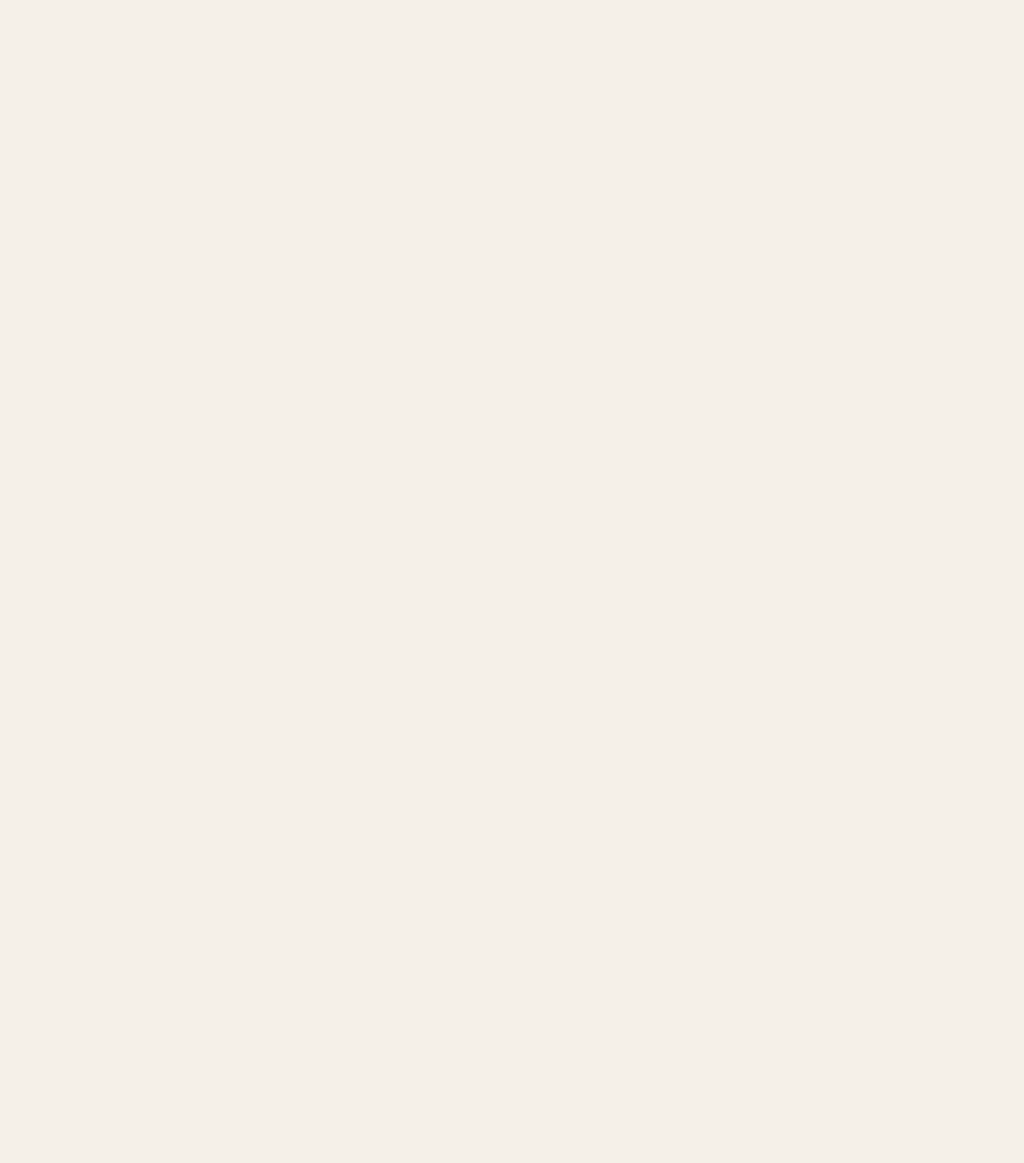
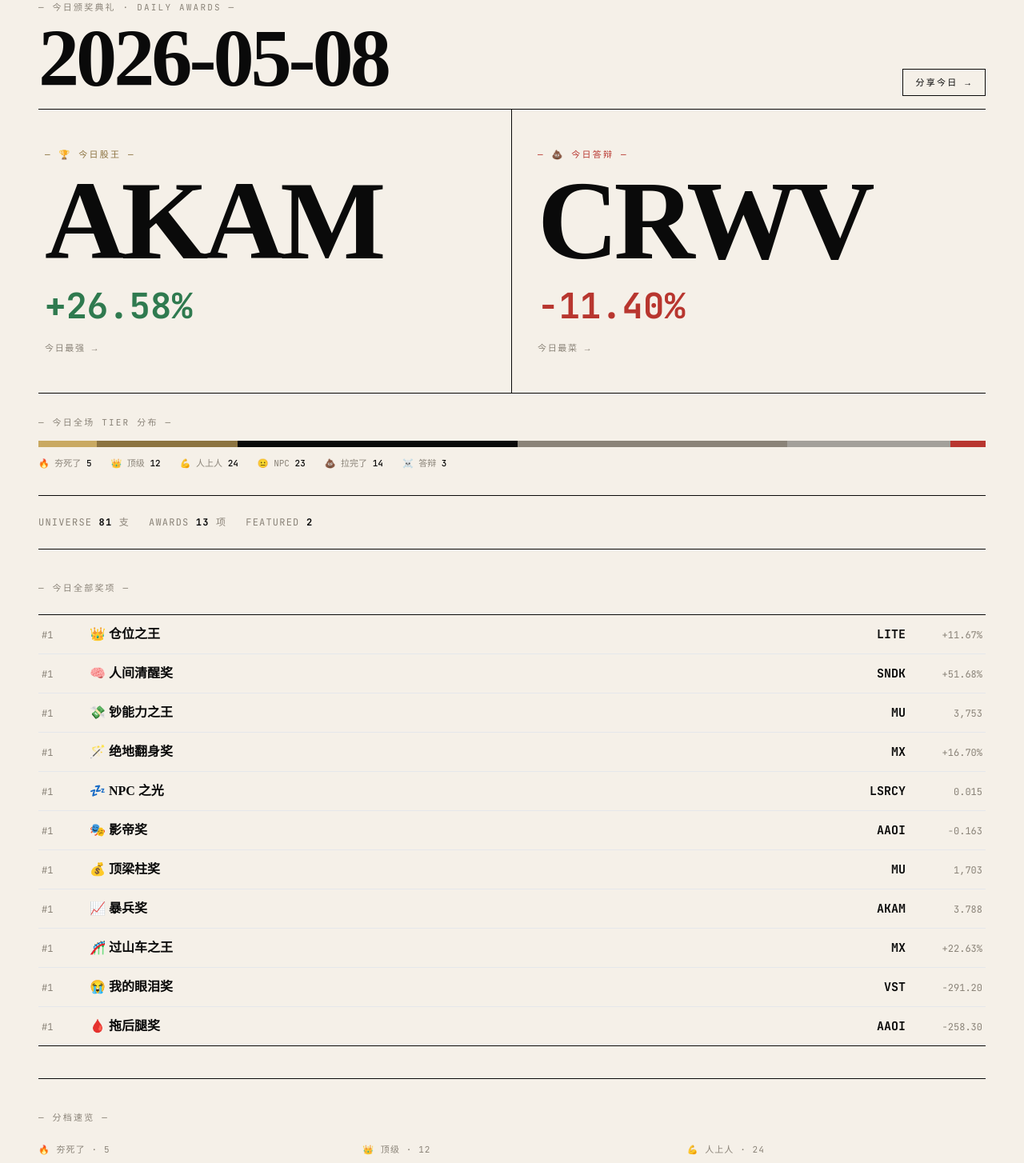
Before and after one commit to fishrz/tickertier, a React (Vite) app in the folder web/: page /daily in a window 1280 px wide. Before the commit this address had no page. Shown: the part 100-1554 px from the top of the page at 80% size. Before the commit the page ends 800 px from the top, so only its background shows below. Built offline with nearby package versions, Linux system fonts and the light colour scheme.

Commit message:
feat(daily): add /daily page (king/clown hero + tier bar + awards list + share); point notify back at /daily

```diff
--- a/web/src/App.tsx
+++ b/web/src/App.tsx
@@ -11,6 +11,7 @@ const Race = lazy(() => import('@/pages/Race'))
 const Portfolio = lazy(() => import('@/pages/Portfolio'))
 const PortfolioEdit = lazy(() => import('@/pages/PortfolioEdit'))
 const Preview = lazy(() => import('@/pages/Preview'))
+const Daily = lazy(() => import('@/pages/Daily'))
 
 function PageFallback() {
   return (
@@ -67,6 +68,14 @@ export default function App() {
             }
           />
           <Route
+            path="daily"
+            element={
+              <Suspense fallback={<PageFallback />}>
+                <Daily />
+              </Suspense>
+            }
+          />
+          <Route
             path="portfolio/edit"
             element={
               <Suspense fallback={<PageFallback />}>
--- /dev/null
+++ b/web/src/pages/Daily.tsx
@@ -0,0 +1,217 @@
+import { useQuery } from '@tanstack/react-query'
+import { Link } from 'react-router-dom'
+import { useState } from 'react'
+import { getAwardsToday, getTodayTiers } from '@/lib/api'
+import { TierBar } from '@/components/TierBar'
+
+const TIER_ORDER = ['🔥 夯死了', '👑 顶级', '💪 人上人', '😐 NPC', '💩 拉完了', '☠️ 答辩']
+
+function formatPct(v: number): string {
+  const pct = Math.abs(v) <= 1 ? v * 100 : v
+  const sign = pct > 0 ? '+' : ''
+  return `${sign}${pct.toFixed(2)}%`
+}
+
+// Award codes where metric is a percent (return rate)
+const PCT_AWARDS = new Set([
+  'daily_king', 'daily_clown', 'champion', 'crap', 'tank', 'rocket', 'comeback',
+  'high_dive', 'roller_coaster', 'volatile', 'gap', 'buy_low', 'big_position',
+])
+
+function formatMetric(code: string, v: number): string {
+  if (PCT_AWARDS.has(code)) return formatPct(v)
+  // Generic numeric: dollars / counts — show with thousand separator
+  const abs = Math.abs(v)
+  if (abs >= 1000) return v.toLocaleString('en-US', { maximumFractionDigits: 0 })
+  if (abs >= 10) return v.toFixed(2)
+  return v.toFixed(3)
+}
+
+function findAward(awards: Array<{ code: string; name: string; winners: Array<{ rank: number; ticker: string; metric: number }> }>, code: string) {
+  return awards.find((a) => a.code === code) || null
+}
+
+function topWinner(award: ReturnType<typeof findAward>) {
+  if (!award || !award.winners?.length) return null
+  return award.winners.find((w) => w.rank === 1) || award.winners[0]
+}
+
+export default function Daily() {
+  const awardsQ = useQuery({ queryKey: ['awards', 'today'], queryFn: getAwardsToday })
+  const tiersQ = useQuery({ queryKey: ['tiers', 'today'], queryFn: getTodayTiers })
+  const [shareToast, setShareToast] = useState<string | null>(null)
+
+  if (awardsQ.isLoading) return <div className="py-32 text-center kicker">— LOADING —</div>
+  if (awardsQ.isError || !awardsQ.data) {
+    return (
+      <div className="py-32 text-center text-neg font-mono text-sm">
+        加载失败: {(awardsQ.error as Error)?.message || '未知错误'}
+      </div>
+    )
+  }
+
+  const data = awardsQ.data
+  const king = topWinner(findAward(data.awards, 'daily_king'))
+  const clown = topWinner(findAward(data.awards, 'daily_clown'))
+  const totalUniverse = Object.values(data.tier_distribution).reduce((a, b) => a + b, 0)
+
+  // Sort awards keeping daily_king + daily_clown first
+  const FEATURED = new Set(['daily_king', 'daily_clown'])
+  const featured = data.awards.filter((a) => FEATURED.has(a.code))
+  const rest = data.awards.filter((a) => !FEATURED.has(a.code))
+
+  const handleShare = async () => {
+    const kingStr = king ? `🏆 ${king.ticker} ${formatPct(king.metric)}` : ''
+    const clownStr = clown ? `💩 ${clown.ticker} ${formatPct(clown.metric)}` : ''
+    const text = `📅 ${data.date} · 夯股日报\n${kingStr}\n${clownStr}\n🌐 ${window.location.origin}/daily`
+    try {
+      if (navigator.share) {
+        await navigator.share({ title: '夯股日报', text, url: `${window.location.origin}/daily` })
+        return
+      }
+    } catch (e) {
+      // fall through to clipboard
+    }
+    try {
+      await navigator.clipboard.writeText(text)
+      setShareToast('已复制到剪贴板')
+      setTimeout(() => setShareToast(null), 2000)
+    } catch (e) {
+      setShareToast('分享失败')
+      setTimeout(() => setShareToast(null), 2000)
+    }
+  }
+
+  return (
+    <>
+      {/* ── Date banner ── */}
+      <section className="pt-8 pb-4 border-b border-ink">
+        <div className="kicker mb-2">— 今日颁奖典礼 · DAILY AWARDS —</div>
+        <div className="flex items-baseline justify-between flex-wrap gap-3">
+          <h1 className="font-serif font-black tracking-[-0.04em] leading-[0.92] text-[clamp(64px,8vw,108px)]">
+            {data.date}
+          </h1>
+          <button
+            onClick={handleShare}
+            className="font-mono text-[11px] uppercase tracking-[0.2em] px-4 py-2 border border-ink hover:bg-ink hover:text-paper transition-colors"
+          >
+            分享今日 →
+          </button>
+        </div>
+        {shareToast && (
+          <div className="mt-3 font-mono text-[11px] text-gold-dim">{shareToast}</div>
+        )}
+      </section>
+
+      {/* ── King + Clown duo hero ── */}
+      <section className="grid grid-cols-1 md:grid-cols-2 border-b border-ink">
+        {king && (
+          <Link
+            to={`/stock/${king.ticker}`}
+            className="block py-12 px-2 md:pr-8 md:border-r border-ink hover:bg-ink/[0.03] transition-colors"
+          >
+            <div className="kicker mb-3 text-gold-dim">— 🏆 今日股王 —</div>
+            <div className="font-serif font-black text-[clamp(72px,11vw,140px)] leading-[0.88] tracking-[-0.04em]">
+              {king.ticker}
+            </div>
+            <div className="font-mono font-bold text-pos text-[clamp(28px,4vw,44px)] tabular-nums mt-3">
+              {formatPct(king.metric)}
+            </div>
+            <div className="font-mono text-[11px] text-mute uppercase tracking-[0.15em] mt-3">
+              今日最强 →
+            </div>
+          </Link>
+        )}
+        {clown && (
+          <Link
+            to={`/stock/${clown.ticker}`}
+            className="block py-12 px-2 md:pl-8 hover:bg-ink/[0.03] transition-colors"
+          >
+            <div className="kicker mb-3 text-neg">— 💩 今日答辩 —</div>
+            <div className="font-serif font-black text-[clamp(72px,11vw,140px)] leading-[0.88] tracking-[-0.04em]">
+              {clown.ticker}
+            </div>
+            <div className="font-mono font-bold text-neg text-[clamp(28px,4vw,44px)] tabular-nums mt-3">
+              {formatPct(clown.metric)}
+            </div>
+            <div className="font-mono text-[11px] text-mute uppercase tracking-[0.15em] mt-3">
+              今日最菜 →
+            </div>
+          </Link>
+        )}
+      </section>
+
+      {/* ── Tier distribution ── */}
+      <TierBar distribution={data.tier_distribution} />
+
+      {/* ── Stats line ── */}
+      <section className="py-6 border-b border-ink flex items-baseline gap-6 flex-wrap font-mono text-[12px] uppercase tracking-[0.1em] text-mute">
+        <span>UNIVERSE <b className="text-ink font-bold">{totalUniverse}</b> 支</span>
+        <span>AWARDS <b className="text-ink font-bold">{data.awards.length}</b> 项</span>
+        <span>FEATURED <b className="text-ink font-bold">{featured.length}</b></span>
+      </section>
+
+      {/* ── All awards compact list ── */}
+      <section className="py-10">
+        <div className="kicker mb-6">— 今日全部奖项 —</div>
+        <ul className="divide-y divide-ink/15 border-y border-ink">
+          {rest.map((a) => {
+            const top = topWinner(a)
+            if (!top) return null
+            return (
+              <li key={a.code}>
+                <Link
+                  to={`/stock/${top.ticker}`}
+                  className="flex items-baseline gap-4 py-3 px-1 hover:bg-ink/[0.04] transition-colors"
+                >
+                  <span className="font-mono text-[12px] text-mute w-[44px] tabular-nums">#{top.rank}</span>
+                  <span className="font-serif font-bold text-[16px] flex-1 truncate">{a.name}</span>
+                  <span className="font-mono font-bold text-[15px] tabular-nums">{top.ticker}</span>
+                  <span className="font-mono text-[12px] text-mute tabular-nums w-[80px] text-right">
+                    {top.metric != null ? formatMetric(a.code, top.metric) : ''}
+                  </span>
+                </Link>
+              </li>
+            )
+          })}
+        </ul>
+      </section>
+
+      {/* ── Tier teaser ── */}
+      {tiersQ.data && (
+        <section className="py-10 border-t border-ink">
+          <div className="kicker mb-6">— 分档速览 —</div>
+          <div className="grid grid-cols-2 md:grid-cols-3 gap-x-8 gap-y-4">
+            {TIER_ORDER.map((tier) => {
+              const members = tiersQ.data?.members?.[tier] || []
+              if (!members.length) return null
+              return (
+                <div key={tier}>
+                  <div className="font-mono text-[11px] uppercase tracking-[0.1em] text-mute mb-1">
+                    {tier} · {members.length}
+                  </div>
+                  <div className="text-[13px] leading-relaxed">
+                    {members.slice(0, 5).map((t, i) => (
+                      <span key={t}>
+                        <Link to={`/stock/${t}`} className="font-mono hover:text-gold-dim">{t}</Link>
+                        {i < Math.min(4, members.length - 1) ? <span className="text-mute">, </span> : null}
+                      </span>
+                    ))}
+                    {members.length > 5 && <span className="text-mute"> +{members.length - 5}</span>}
+                  </div>
+                </div>
+              )
+            })}
+          </div>
+        </section>
+      )}
+
+      {/* ── Bottom CTAs ── */}
+      <section className="py-8 border-t border-ink flex flex-wrap gap-3 font-mono text-[11px] uppercase tracking-[0.15em]">
+        <Link to="/" className="px-4 py-2 border border-ink hover:bg-ink hover:text-paper transition-colors">完整颁奖 →</Link>
+        <Link to="/hall" className="px-4 py-2 border border-ink hover:bg-ink hover:text-paper transition-colors">名人堂 →</Link>
+        <Link to="/race" className="px-4 py-2 border border-ink hover:bg-ink hover:text-paper transition-colors">排名变迁 →</Link>
+      </section>
+    </>
+  )
+}
```
Also changed, not shown: 1 other file (tests, documents, lock files or other folders).
